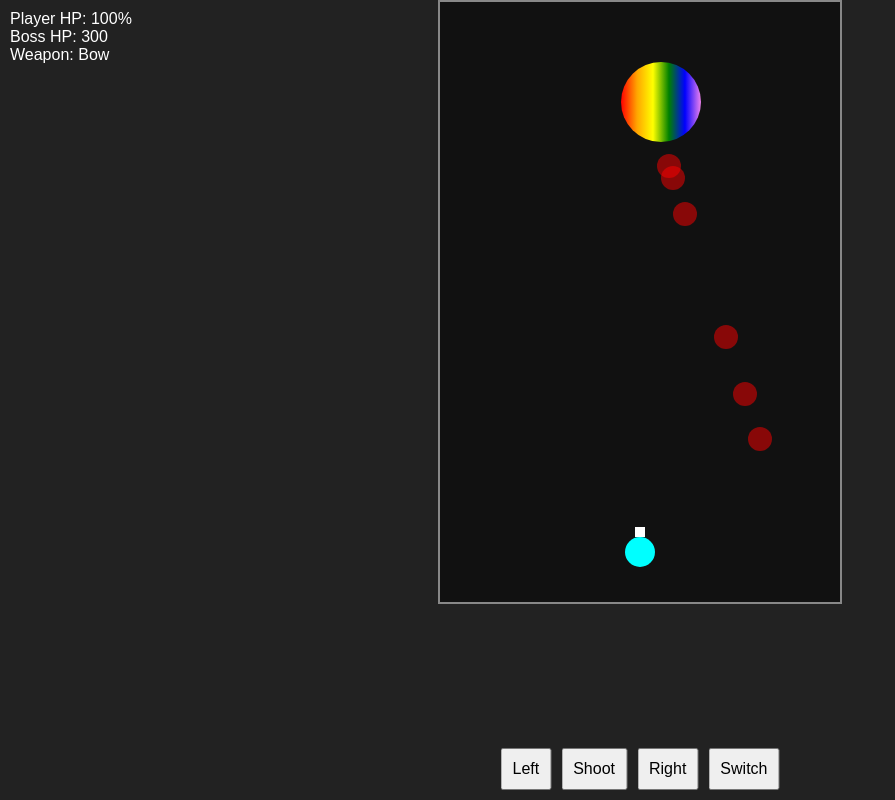
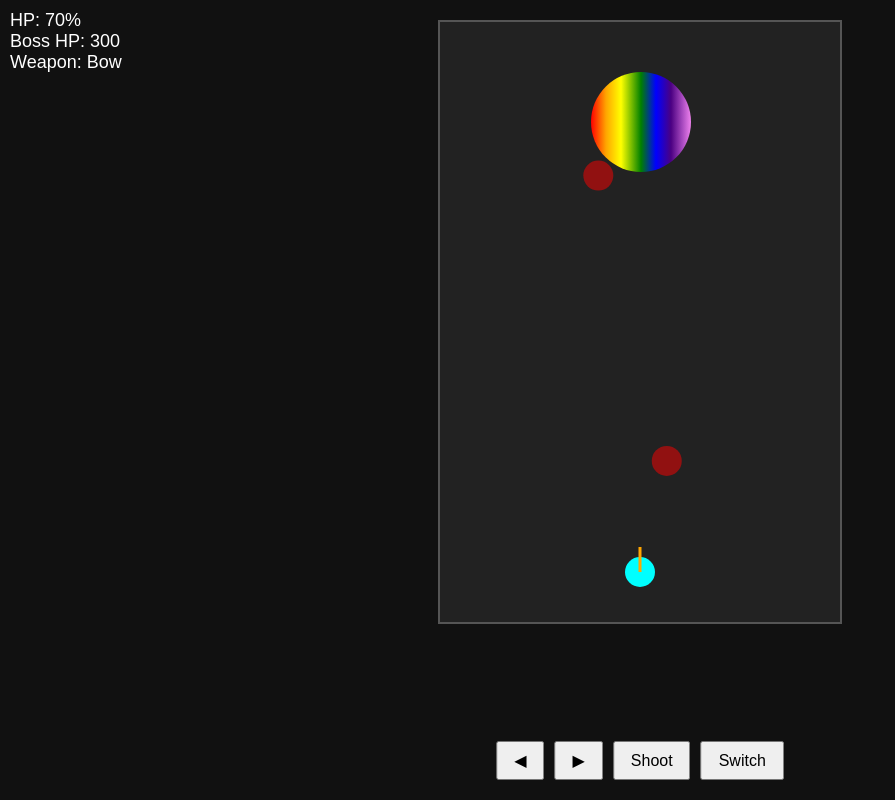
Before and after one commit to tiry0404/Slime, a plain HTML site: page index.html in a window 1280 px wide. Shown: the whole page, without its empty margins (0-895 px from the left). Drawn offline with Linux system fonts and the light colour scheme.

Commit message:
Update index.html

```diff
--- a/index.html
+++ b/index.html
@@ -2,110 +2,127 @@
 <html lang="en">
 <head>
   <meta charset="UTF-8" />
-  <meta name="viewport" content="width=device-width, initial-scale=1.0" />
-  <title>Rainbow Slime Battle</title>
+  <title>Slime Boss Game</title>
   <style>
     * {
-      box-sizing: border-box;
       margin: 0;
       padding: 0;
+      box-sizing: border-box;
     }
     body {
-      background-color: #222;
+      background-color: #111;
       color: #fff;
-      font-family: Arial, sans-serif;
+      font-family: sans-serif;
       overflow: hidden;
     }
     canvas {
       display: block;
-      margin: auto;
-      background: #111;
-      border: 2px solid #888;
+      margin: 20px auto;
+      background: #222;
+      border: 2px solid #555;
     }
     #ui {
       position: absolute;
       top: 10px;
       left: 10px;
-      color: white;
-      font-size: 16px;
-      z-index: 10;
+      font-size: 18px;
     }
     #controls {
       position: absolute;
-      bottom: 10px;
+      bottom: 20px;
       left: 50%;
       transform: translateX(-50%);
       display: flex;
       gap: 10px;
     }
     button {
+      padding: 8px 16px;
       font-size: 16px;
-      padding: 10px;
     }
   </style>
 </head>
 <body>
   <div id="ui">
-    <div>Player HP: <span id="playerHp">100</span>%</div>
+    <div>HP: <span id="playerHp">100</span>%</div>
     <div>Boss HP: <span id="bossHp">300</span></div>
-    <div>Weapon: <span id="weaponType">Bow</span></div>
-  </div>
-  <div id="controls">
-    <button onclick="moveLeft()">Left</button>
-    <button onclick="shoot()">Shoot</button>
-    <button onclick="moveRight()">Right</button>
-    <button onclick="switchWeapon()">Switch</button>
+    <div>Weapon: <span id="weapon">Bow</span></div>
   </div>
   <canvas id="game" width="400" height="600"></canvas>
-
+  <div id="controls">
+    <button id="moveLeft">◀</button>
+    <button id="moveRight">▶</button>
+    <button id="shoot">Shoot</button>
+    <button id="switchWeapon">Switch</button>
+  </div>
   <script>
     const canvas = document.getElementById("game");
     const ctx = canvas.getContext("2d");
-    const playerHpEl = document.getElementById("playerHp");
-    const bossHpEl = document.getElementById("bossHp");
-    const weaponTypeEl = document.getElementById("weaponType");
 
     const player = {
       x: 200,
       y: 550,
       size: 15,
+      color: "cyan",
       hp: 100,
-      weapon: "bow"
+      weapon: "bow",
+      speed: 10
     };
 
     const boss = {
       x: 200,
       y: 100,
-      size: 40,
+      size: 50,
       hp: 300,
-      direction: 1
+      moveDir: 1,
+      moveSpeed: 1
     };
 
-    let projectiles = [];
+    let arrows = [];
+    let slimes = [];
     let attacks = [];
+    let cooldown = 0;
+    // 슬라임(잡몹) 생성
+    function spawnSlimes() {
+      if (slimes.length < 5 && Math.random() < 0.02) {
+        slimes.push({
+          x: Math.random() * (canvas.width - 30) + 15,
+          y: Math.random() * 150 + 120,
+          size: 15,
+          hp: 20,
+          speed: 1 + Math.random(),
+          dir: Math.random() < 0.5 ? -1 : 1,
+          color: "lime"
+        });
+      }
+    }
 
+    // 플레이어 그리기
     function drawPlayer() {
-      ctx.fillStyle = "cyan";
+      ctx.fillStyle = player.color;
       ctx.beginPath();
       ctx.arc(player.x, player.y, player.size, 0, Math.PI * 2);
       ctx.fill();
 
-      // Draw weapon
-      ctx.fillStyle = "white";
+      // 무기 그리기 (활)
       if (player.weapon === "bow") {
-        ctx.fillRect(player.x - 5, player.y - 25, 10, 10); // arrow
-      } else {
-        ctx.fillRect(player.x - 2, player.y - 30, 4, 15); // sword
+        ctx.strokeStyle = "orange";
+        ctx.lineWidth = 3;
+        ctx.beginPath();
+        ctx.moveTo(player.x, player.y);
+        ctx.lineTo(player.x, player.y - 25);
+        ctx.stroke();
       }
     }
 
+    // 보스 그리기 (무지개 슬라임)
     function drawBoss() {
-      const gradient = ctx.createLinearGradient(boss.x - boss.size, boss.y, boss.x + boss.size, boss.y);
+      let gradient = ctx.createLinearGradient(boss.x - boss.size, boss.y, boss.x + boss.size, boss.y);
       gradient.addColorStop(0, "red");
-      gradient.addColorStop(0.2, "orange");
-      gradient.addColorStop(0.4, "yellow");
-      gradient.addColorStop(0.6, "green");
-      gradient.addColorStop(0.8, "blue");
+      gradient.addColorStop(0.15, "orange");
+      gradient.addColorStop(0.3, "yellow");
+      gradient.addColorStop(0.5, "green");
+      gradient.addColorStop(0.65, "blue");
+      gradient.addColorStop(0.8, "indigo");
       gradient.addColorStop(1, "violet");
       ctx.fillStyle = gradient;
       ctx.beginPath();
@@ -113,100 +130,189 @@
       ctx.fill();
     }
 
-    function drawProjectiles() {
-      ctx.fillStyle = "lime";
-      for (const p of projectiles) {
+    // 슬라임 그리기
+    function drawSlimes() {
+      for (let s of slimes) {
+        ctx.fillStyle = s.color;
         ctx.beginPath();
-        ctx.arc(p.x, p.y, 5, 0, Math.PI * 2);
+        ctx.arc(s.x, s.y, s.size, 0, Math.PI * 2);
         ctx.fill();
       }
     }
 
+    // 화살 그리기
+    function drawArrows() {
+      ctx.fillStyle = "orange";
+      for (let a of arrows) {
+        ctx.beginPath();
+        ctx.rect(a.x, a.y, 4, 10);
+        ctx.fill();
+      }
+    }
+
+    // 보스 공격 (공격 구체 생성)
+    function bossAttack() {
+      if (Math.random() < 0.03) {
+        attacks.push({
+          x: boss.x + (Math.random() - 0.5) * boss.size * 2,
+          y: boss.y + boss.size,
+          size: 15,
+          speed: 3 + Math.random() * 2,
+          color: "rgba(255,0,0,0.5)"
+        });
+      }
+    }
+
+    // 공격 구체 그리기
     function drawAttacks() {
-      ctx.fillStyle = "rgba(255, 0, 0, 0.5)";
-      for (const atk of attacks) {
+      for (let atk of attacks) {
+        ctx.fillStyle = atk.color;
         ctx.beginPath();
         ctx.arc(atk.x, atk.y, atk.size, 0, Math.PI * 2);
         ctx.fill();
       }
     }
 
+    // 플레이어 움직임 함수
+    function movePlayer(dir) {
+      player.x += dir * player.speed;
+      if (player.x < player.size) player.x = player.size;
+      if (player.x > canvas.width - player.size) player.x = canvas.width - player.size;
+    }
+
+    // 플레이어 화살 발사
+    function shootArrow() {
+      if (cooldown === 0) {
+        arrows.push({
+          x: player.x - 2,
+          y: player.y - player.size - 10,
+          speed: 7
+        });
+        cooldown = 15;
+      }
+    }
+
+    // 무기 전환 (칼 빼고 활만 요청받음, so 그냥 bow 하나만 유지)
+    function switchWeapon() {
+      // 단일 무기만 있으므로 별 변화 없음, UI만 유지
+      // 향후 칼 추가 시 확장 가능
+    }
+
+    // 게임 업데이트
     function update() {
-      projectiles.forEach(p => p.y -= 5);
-      projectiles = projectiles.filter(p => p.y > 0);
+      // 보스 이동 (좌우 왕복)
+      boss.x += boss.moveDir * boss.moveSpeed;
+      if (boss.x < boss.size) boss.moveDir = 1;
+      if (boss.x > canvas.width - boss.size) boss.moveDir = -1;
 
-      attacks.forEach(a => a.y += 3);
-      attacks = attacks.filter(a => a.y < canvas.height);
-
-      for (const atk of attacks) {
-        const dx = atk.x - player.x;
-        const dy = atk.y - player.y;
-        if (Math.sqrt(dx * dx + dy * dy) < atk.size + player.size) {
-          player.hp -= 5;
-          atk.y = canvas.height + 1;
-        }
+      // 슬라임 이동
+      for (let s of slimes) {
+        s.x += s.speed * s.dir;
+        if (s.x < s.size || s.x > canvas.width - s.size) s.dir *= -1;
       }
 
-      for (const p of projectiles) {
-        const dx = p.x - boss.x;
-        const dy = p.y - boss.y;
+      // 화살 이동 및 충돌 검사
+      arrows.forEach((a, i) => {
+        a.y -= a.speed;
+        // 화살이 화면 밖이면 제거
+        if (a.y < -10) {
+          arrows.splice(i, 1);
+          return;
+        }
+        // 보스 맞으면 데미지
+        const dx = a.x - boss.x;
+        const dy = a.y - boss.y;
         if (Math.sqrt(dx * dx + dy * dy) < boss.size) {
-          boss.hp -= player.weapon === "bow" ? 5 : 10;
-          p.y = -10;
+          boss.hp -= 5;
+          arrows.splice(i, 1);
         }
-      }
+        // 잡몹 맞으면 데미지
+        for (let j = 0; j < slimes.length; j++) {
+          let s = slimes[j];
+          let dist = Math.sqrt((a.x - s.x) ** 2 + (a.y - s.y) ** 2);
+          if (dist < s.size) {
+            s.hp -= 10;
+            arrows.splice(i, 1);
+            if (s.hp <= 0) slimes.splice(j, 1);
+            break;
+          }
+        }
+      });
 
-      boss.x += boss.direction * 1;
-      if (boss.x < boss.size || boss.x > canvas.width - boss.size) boss.direction *= -1;
+      // 보스 공격 이동 및 플레이어 충돌
+      attacks.forEach((atk, i) => {
+        atk.y += atk.speed;
+        if (atk.y > canvas.height + atk.size) {
+          attacks.splice(i, 1);
+          return;
+        }
+        let dist = Math.sqrt((atk.x - player.x) ** 2 + (atk.y - player.y) ** 2);
+        if (dist < atk.size + player.size) {
+          player.hp -= 10;
+          attacks.splice(i, 1);
+        }
+      });
 
-      if (Math.random() < 0.03) {
-        attacks.push({ x: boss.x, y: boss.y + boss.size, size: 12 });
-      }
+      // 보스 공격 확률로 생성
+      bossAttack();
 
-      playerHpEl.textContent = player.hp;
-      bossHpEl.textContent = boss.hp;
+      // 플레이어 hp, boss hp UI 업데이트
+      document.getElementById("playerHp").textContent = player.hp > 0 ? player.hp : 0;
+      document.getElementById("bossHp").textContent = boss.hp > 0 ? boss.hp : 0;
+
+      if (cooldown > 0) cooldown--;
     }
+    // 화면 그리기
+    function draw() {
+      ctx.clearRect(0, 0, canvas.width, canvas.height);
 
-    function render() {
-      ctx.clearRect(0, 0, canvas.width, canvas.height);
       drawPlayer();
       drawBoss();
-      drawProjectiles();
+      drawSlimes();
+      drawArrows();
       drawAttacks();
     }
 
+    // 키 컨트롤 (모바일 버튼으로 대체 가능)
+    document.getElementById("moveLeft").addEventListener("click", () => {
+      movePlayer(-1);
+    });
+
+    document.getElementById("moveRight").addEventListener("click", () => {
+      movePlayer(1);
+    });
+
+    document.getElementById("shoot").addEventListener("click", () => {
+      shootArrow();
+    });
+
+    document.getElementById("switchWeapon").addEventListener("click", () => {
+      switchWeapon();
+    });
+
+    // 게임 루프
     function gameLoop() {
       update();
-      render();
-      if (player.hp > 0 && boss.hp > 0) {
-        requestAnimationFrame(gameLoop);
-      } else {
-        ctx.fillStyle = "white";
-        ctx.font = "30px Arial";
-        ctx.textAlign = "center";
-        ctx.fillText(player.hp > 0 ? "YOU WIN!" : "GAME OVER", canvas.width / 2, canvas.height / 2);
+      draw();
+
+      // 게임 오버 체크
+      if (player.hp <= 0) {
+        alert("Game Over!");
+        // 리로드 또는 초기화
+        location.reload();
+        return;
       }
+      if (boss.hp <= 0) {
+        alert("Boss Defeated!");
+        // 리로드 또는 초기화
+        location.reload();
+        return;
+      }
+
+      requestAnimationFrame(gameLoop);
     }
 
-    function shoot() {
-      if (player.weapon === "bow") {
-        projectiles.push({ x: player.x, y: player.y });
-      }
-    }
-
-    function switchWeapon() {
-      player.weapon = player.weapon === "bow" ? "sword" : "bow";
-      weaponTypeEl.textContent = player.weapon.charAt(0).toUpperCase() + player.weapon.slice(1);
-    }
-
-    function moveLeft() {
-      player.x = Math.max(player.x - 20, player.size);
-    }
-
-    function moveRight() {
-      player.x = Math.min(player.x + 20, canvas.width - player.size);
-    }
-
+    // 시작
     gameLoop();
   </script>
 </body>
```
